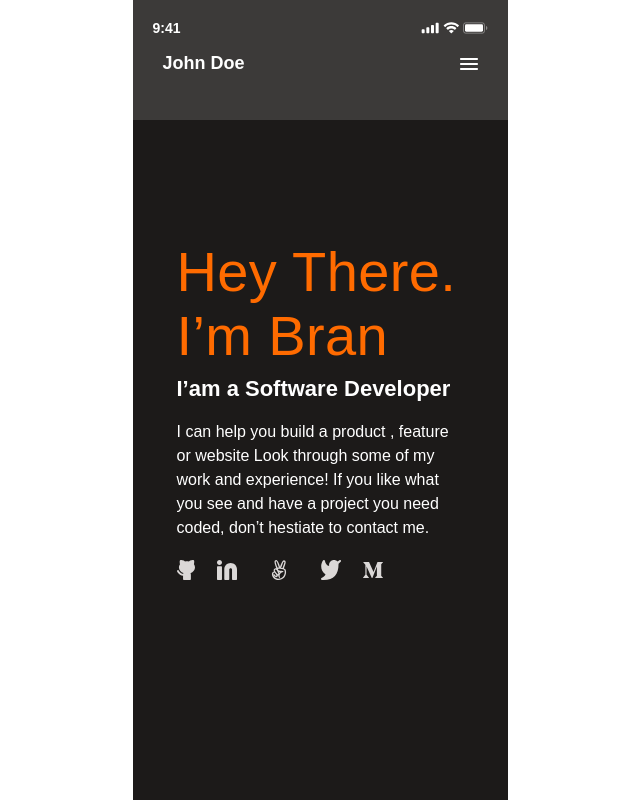
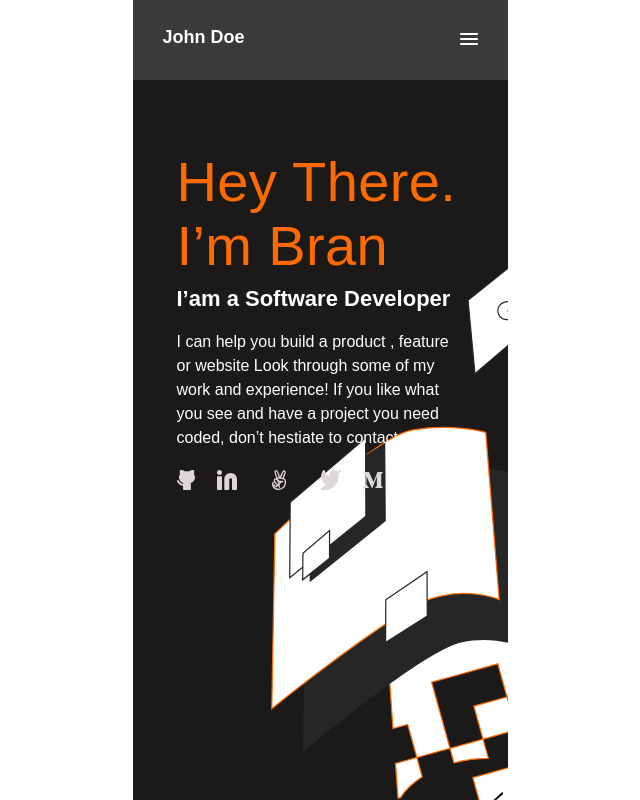
Before and after one commit to BranBayou/Mobile-First-Portfolio-Project, a website: page index.html in a window 1280 px wide. Shown: the whole page, without its empty margins (320-960 px from the left). Drawn offline with Linux system fonts and the light colour scheme.

Commit message:
Remove top bar and other edits on index file and css, commented by the reviewer

```diff
--- a/index.html
+++ b/index.html
@@ -9,41 +9,28 @@
 </head>
 <body>
   <header>
-    <div class="top">
-      <div class="tim">
-        <h3 class="details clock">9:41</h3>
-      </div>
-      <div class="network">
-        <img src="./Img/Cellular Connection.svg" alt="">
-        <img src="./Img/Wifi.svg" alt="">
-        <img src="./Img/Battery.svg" alt="">
-      </div>
-    </div>
-    <div class="bottom">
-      <div class="logo">
-        <h2 class="details name">John Doe</h2>
-      </div>
-      <div class="nav-bar">
-        <img src="./Img/Union.svg" alt="">
-      </div>
-    </div>
+    <nav>
+      <ul>
+        <li><a href="" class="name">John Doe</a></li>
+        <li><a href=""><img src="./Img/Union.svg" alt=""></a></li>
+      </ul>
+    </nav>
   </header>
   <section class="head-line">
     <div class="intro">
-      <h2 class="greet">Hey There. I’m Bran</h2>
+      <h1 class="greet">Hey There. I’m Bran</h1>
       <h3 class="job details">I’am a Software Developer</h3>
       <p class="details we-do">I can help you build a product , feature or website Look through some of my work and experience! If you like what you see and have a project you need coded,
         don’t hestiate to contact me.</p>
     </div>
     <div class="web-link">
-      <img src="./Img/git.svg" alt="">
-      <img src="./Img/Icon - Linkedin.svg" alt="">
-      <img src="./Img/Enabled.svg" alt="">
-      <img src="./Img/Icon - Twitter.svg" alt="">
-      <img src="./Img/Vector.svg" alt="">
-    </div>
-    <div class="illustration">
-      <img src="./Img/Illustration-header.svg" alt="">
+      <ul>
+        <li><a href=""><img src="./Img/git.svg" alt=""></a></li>
+        <li><a href=""><img src="./Img/Icon - Linkedin.svg" alt=""></a></li>
+        <li><a href=""><img src="./Img/Enabled.svg" alt=""></a></li>
+        <li><a href=""><img src="./Img/Icon - Twitter.svg" alt=""></a></li>
+        <li><a href=""><img src="./Img/Vector.svg" alt=""></a></li>
+      </ul>
     </div>
   </section>
 </body>
--- a/styles.css
+++ b/styles.css
@@ -12,46 +12,45 @@ body {
 
 header {
   background-color: #3c3a39;
-  height: 15vh;
-  padding: 10px;
-  display: flex;
-  flex-direction: column;
+  height: 10vh;
+  width: 100%;
 }
 
-.top {
+ul {
   display: flex;
   justify-content: space-between;
-  padding: 10px;
+  align-items: end;
+  padding: 25px 30px;
 }
 
-.clock {
-  font-size: 14px;
-  font-weight: 700;
+ul li {
+  list-style-type: none;
 }
 
-.bottom {
-  display: flex;
-  justify-content: space-between;
-  align-items: flex-end;
-  padding: 5px 20px;
+ul li a {
+  text-decoration: none;
+  color: #fff;
 }
 
 .name {
   font-weight: 700;
   font-size: 18px;
-  font-family: Arial, sans-serif, 'Roboto';
+  line-height: 24px;
+  font-style: normal;
+  font-family: Arial, sans-serif, 'Crete Round';
 }
 
 .head-line {
+  background-image: url("./Img/Illustration-header.svg");
   padding: 20px 20px;
   display: flex;
   flex-direction: column;
   background-color: #1c1a19;
-  height: 85vh;
+  height: 90vh;
 }
 
 .greet {
-  padding: 100px 0 0 24px;
+  padding: 50px 0 0 24px;
   color: #ff6b00;
   font-weight: 400;
   font-size: 56px;
@@ -79,7 +78,7 @@ header {
   line-height: 24px;
 }
 
-.web-link {
+.web-link ul {
   display: flex;
   align-items: center;
   justify-content: flex-start;
```
Also changed, not shown: Img/Battery.png (deleted), Img/Battery.svg (deleted), Img/Cellular Connection.png (deleted), Img/Cellular Connection.svg (deleted), Img/Group.png (added), Img/Union.png (deleted), Img/Wifi.png (deleted), Img/Wifi.svg (deleted).
